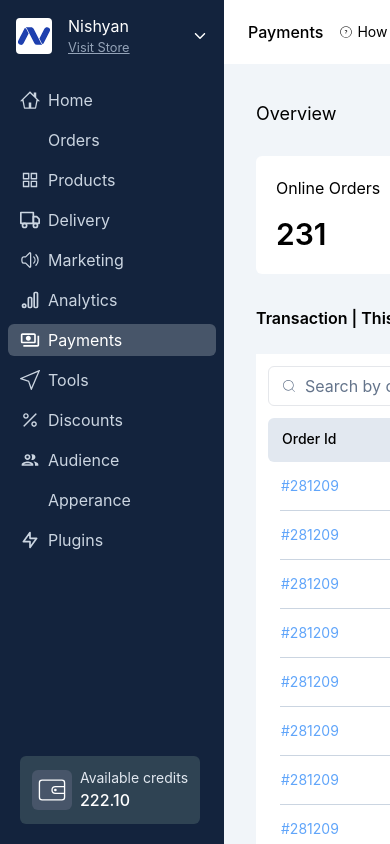
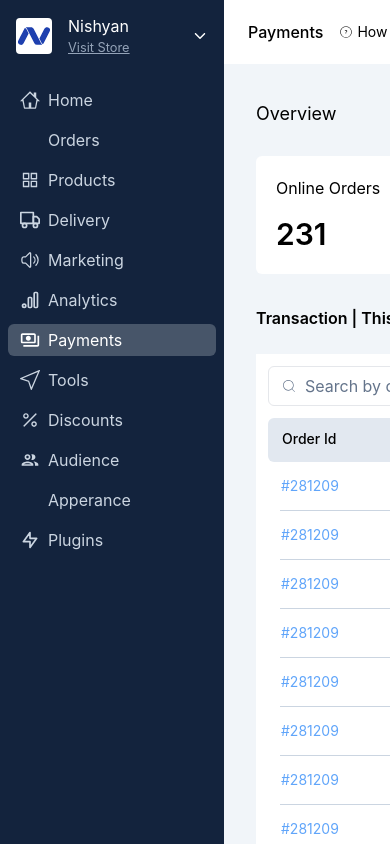
Before and after one commit to mr-robot-007/DashBoard, a React (Vite) app: page / in a window 390 px wide. Shown: the top 844 px of the page. Built offline with nearby package versions, Linux system fonts and the light colour scheme; some icons are missing.

Commit message:
responsive issues fixed

```diff
--- a/src/Navbar/Navbar.jsx
+++ b/src/Navbar/Navbar.jsx
@@ -3,10 +3,10 @@ import Wallet from "./Wallet";
 
 function Navbar() {
   return (
-    <div className="sticky  row-span-full   flex w-[14rem] flex-col justify-between overflow-y-hidden   bg-[#13233d]   text-white ">
-      <div className=" fixed h-[100dvh]  w-[14rem] ">
-          <Nav />
-          <Wallet />
+    <div className="sticky  row-span-full  h-full max-h-[94rem] flex w-[14rem] flex-col justify-between overflow-y-hidden   bg-[#13233d]   text-white ">
+      <div className="  w-[14rem] sm:fixed relative h-full ">
+        <Nav />
+        <Wallet />
       </div>
     </div>
   );
--- a/tailwind.config.js
+++ b/tailwind.config.js
@@ -3,6 +3,22 @@ export default {
   content: ["./index.html", "./src/**/*.{js,ts,jsx,tsx}"],
   theme: {
     extend: {},
+    screens: {
+      'sm': '483px',
+      // => @media (min-width: 640px) { ... }
+
+      'md': '768px',
+      // => @media (min-width: 768px) { ... }
+
+      'lg': '1024px',
+      // => @media (min-width: 1024px) { ... }
+
+      'xl': '1280px',
+      // => @media (min-width: 1280px) { ... }
+
+      '2xl': '1536px',
+      // => @media (min-width: 1536px) { ... }
+    }
   },
   plugins: [],
 };
```
